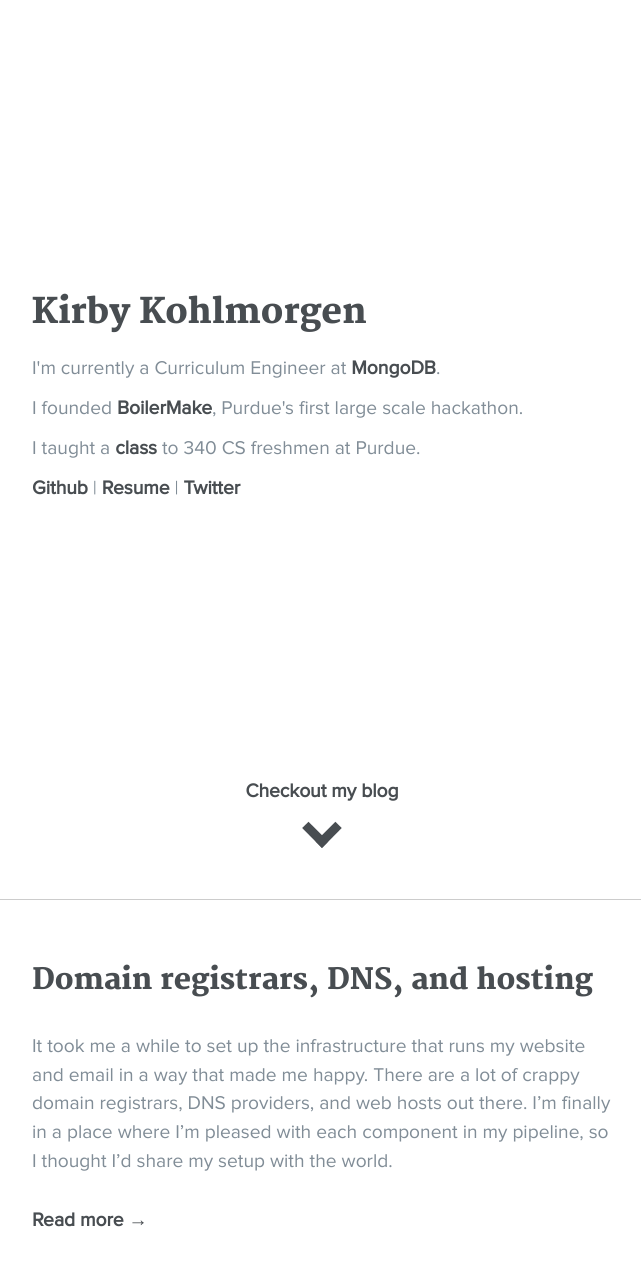
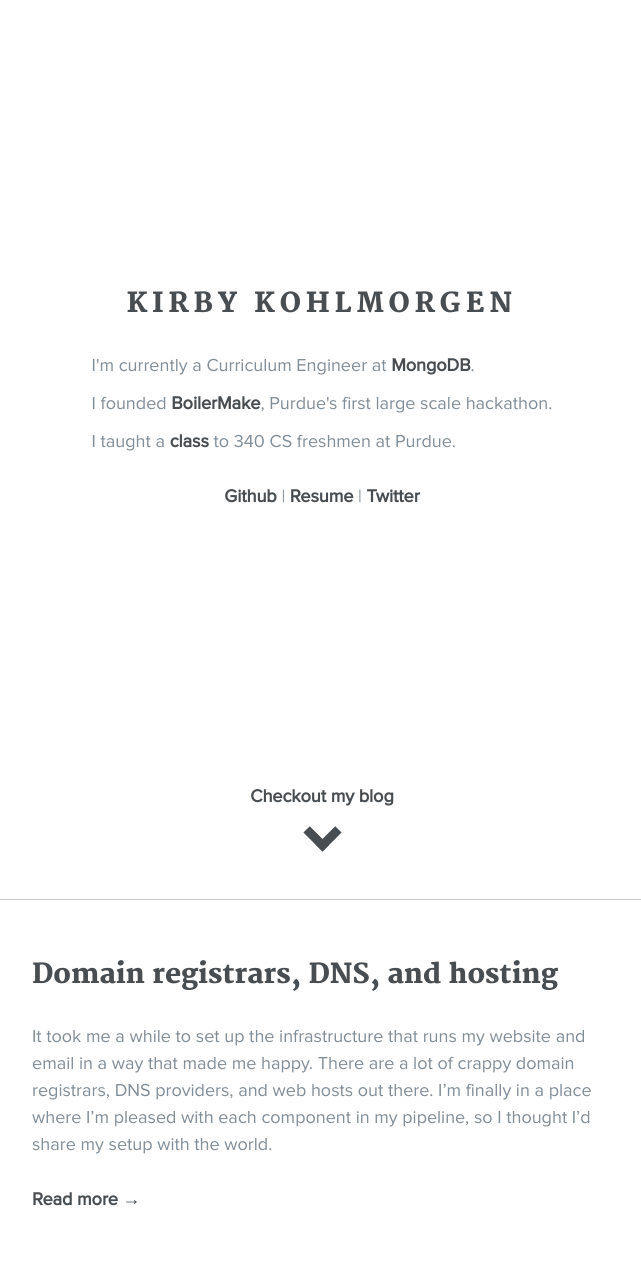
Before and after one commit to kirbyk/kirbyk.github.io, a Jekyll site: the page built from index.html, in a window 1280 px wide. Shown: the whole page, without its empty margins (318-959 px from the left). Built offline with Jekyll 4.4.1, drawn with Linux system fonts in a browser that asks for light colours; after the commit the page ends 1246 px from its top, so only the background shows below that.

Commit message:
Update homepage typography

```diff
--- a/_sass/_home.scss
+++ b/_sass/_home.scss
@@ -2,7 +2,7 @@
   @include browser-prefix(animation, fadein $home-fadein-speed);
 
   @include landscape-phone {
-    font-size: .8em;
+    font-size: 18px;
   }
 }
 
@@ -34,6 +34,7 @@
 .home-header {
   display: table;
   height: 100vh;
+  margin: 0 auto;
 }
 
 .home-header-content {
@@ -41,6 +42,11 @@
   vertical-align: middle;
   position: relative;
   bottom: $arrow-padding;
+
+  h1 {
+    text-transform: uppercase;
+    text-align: center;
+  }
 
   @include phone {
     bottom: $arrow-padding / 2;
--- a/_sass/_layout.scss
+++ b/_sass/_layout.scss
@@ -22,6 +22,8 @@
 
 h1 {
   font-size: $base-font-size * 1.5;
+  letter-spacing: 5px;
+  margin-bottom: 35px;
 }
 
 code {
@@ -56,3 +58,12 @@
   bottom: 0;
   border-bottom: $divider-thickness solid $divider-color;
 }
+
+p {
+  text-align: left;
+}
+
+.social {
+  text-align: center;
+  margin-top: 35px;
+}
--- a/css/main.scss
+++ b/css/main.scss
@@ -5,7 +5,7 @@
 
 
 $base-font-family: "ProximaNovaRegular", "Helvetica Neue", Helvetica, Arial, "Lucida Grande", sans-serif;
-$base-font-size: 1.2em;
+$base-font-size: 18px;
 
 $background-color: #FFFFFF;
 $brand-color: #8FACC0;
--- a/index.html
+++ b/index.html
@@ -20,7 +20,7 @@
           <a href='https://github.com/PurdueCS190/syllabus' target='_blank'>class</a>
           to 340 CS freshmen at Purdue.
         </p>
-        <p>
+        <p class='social'>
           <a href='https://github.com/kirbyk' target='_blank'>Github</a> |
           <a href='/resume' target='_blank'>Resume</a> |
           <a href='https://twitter.com/_kirbyk' target='_blank'>Twitter</a>
```
Also changed, not shown: 2 other files.
